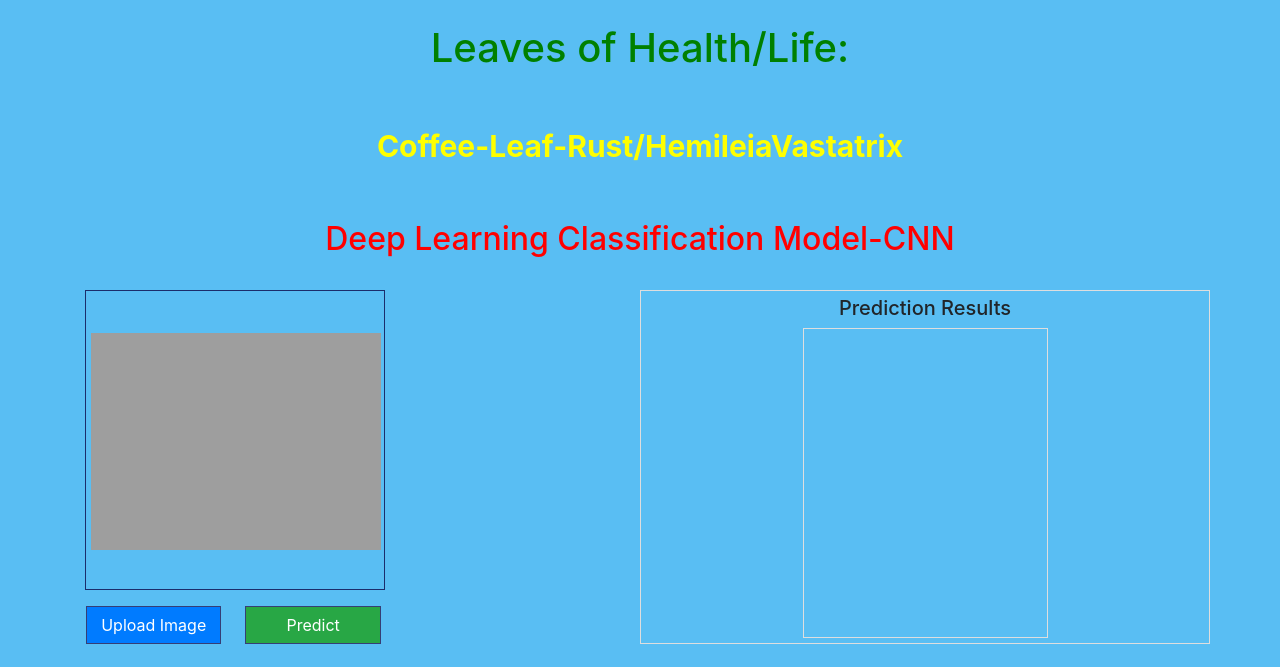
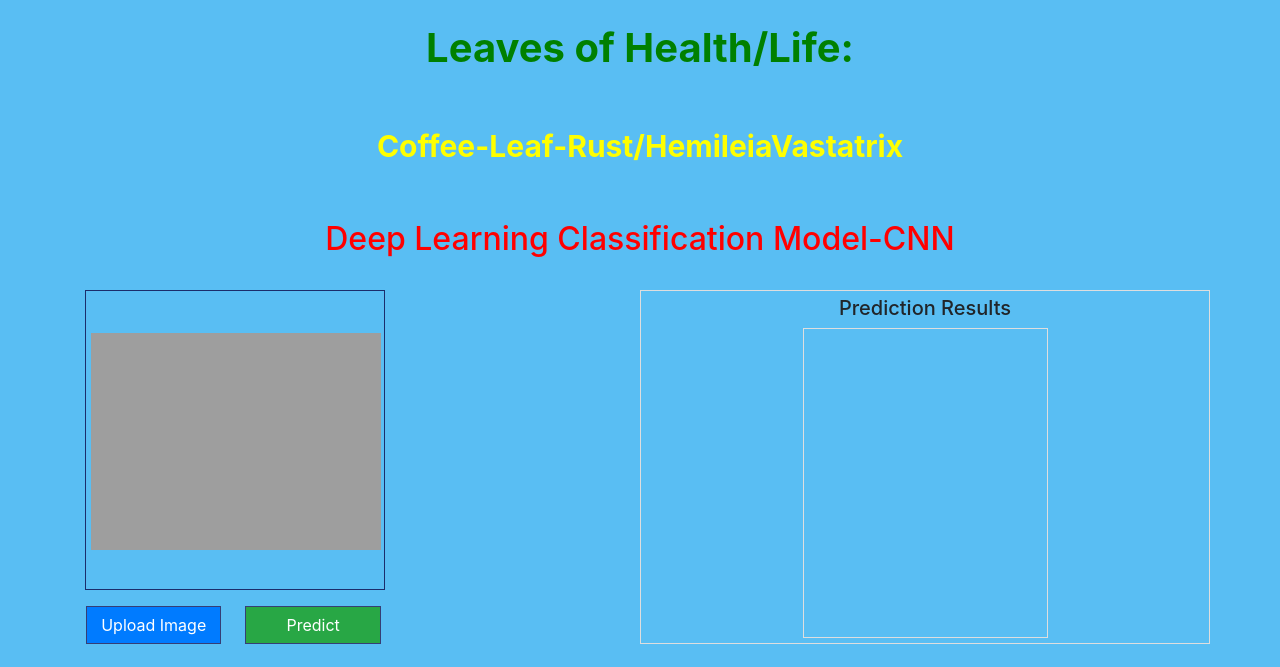
Before and after one commit to shum05/coffee_disease_classifier_cnn, a Flask app: page / in a window 1280 px wide. Shown: the top 667 px of the page. Run offline with Flask 3, Linux system fonts and the light colour scheme; some libraries are stand-ins or nearby versions.

Commit message:
html and cicd modified

```diff
--- a/templates/index.html
+++ b/templates/index.html
@@ -164,7 +164,7 @@
   <body>
     <div class="main container">
       <section class="iupload">
-        <h1 class="text-center py-4" style="color: green;">Leaves of Health/Life:</h1>
+        <h1 class="text-center py-4" style="color: green;"><b>Leaves of Health/Life:</b></h1>
         <h3 class="text-center py-4" style="color: yellow;">Coffee-Leaf-Rust/HemileiaVastatrix</h3>
         <h2 class="text-center py-4" style="color: red;">Deep Learning Classification Model-CNN</h2>
         <div class="row">
```
Also changed, not shown: README.md.
